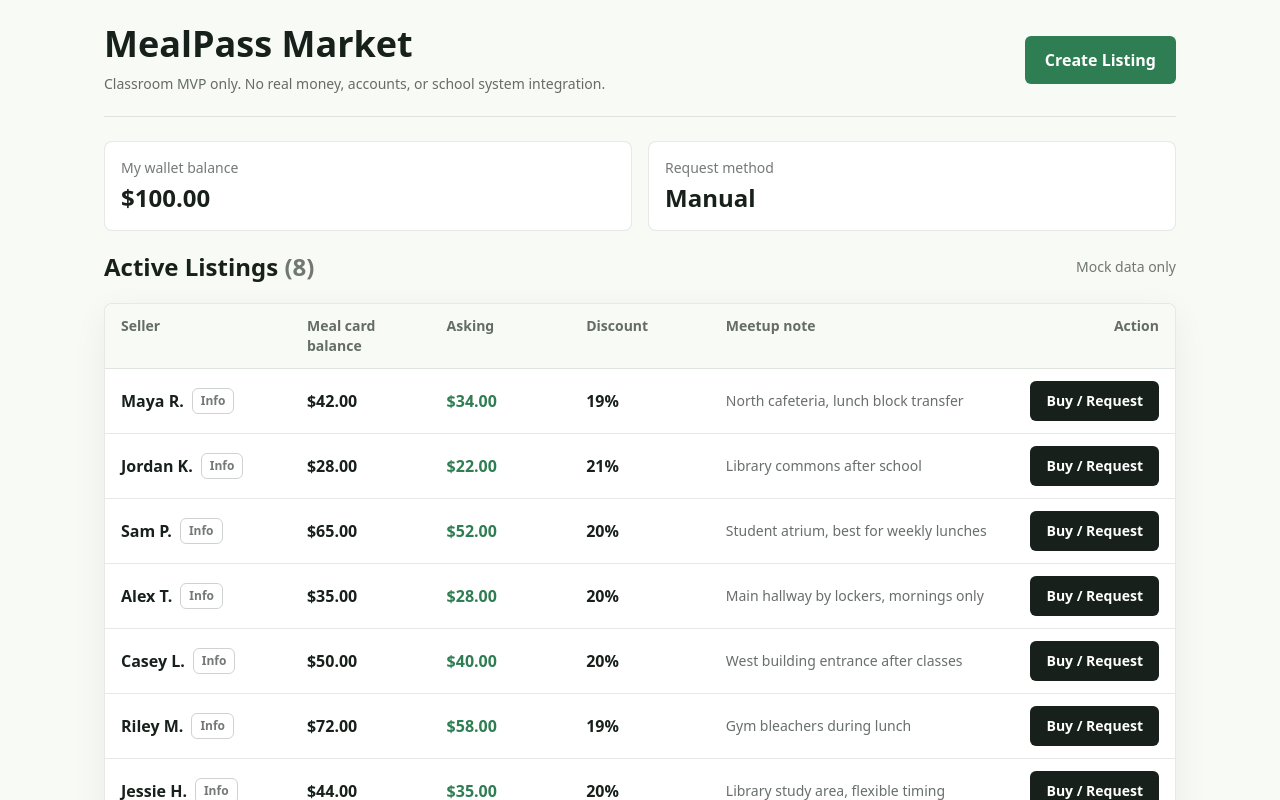
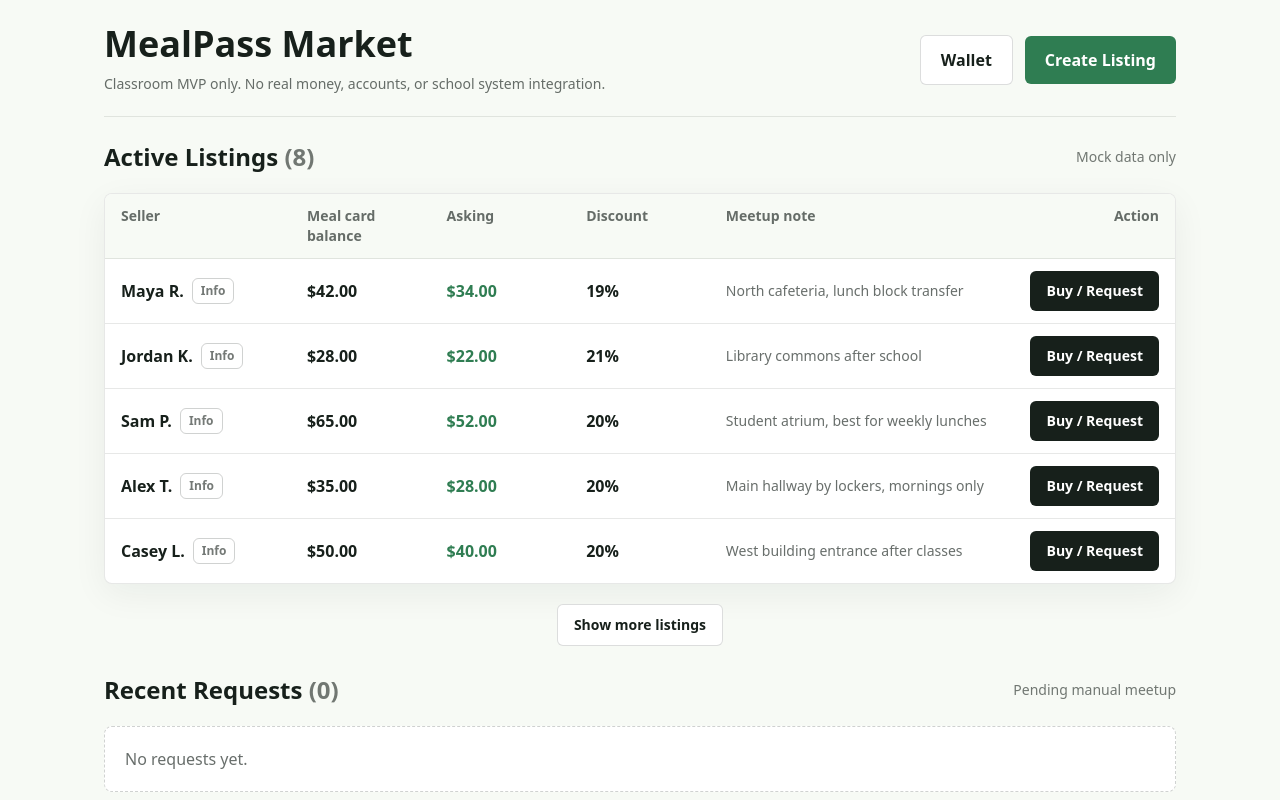
Before and after one commit to jack-li-codes/mealpass-market, a Next.js app: page / in a window 1280 px wide. Shown: the top 800 px of the page. Built offline with nearby package versions, Linux system fonts and the light colour scheme.

Commit message:
Clean up wallet and listing balance behavior

```diff
--- a/app/page.tsx
+++ b/app/page.tsx
@@ -143,6 +143,8 @@ export default function Home() {
   const [currentUserSellerName, setCurrentUserSellerName] = useState<string | null>(null);
   const [showDeliveryModal, setShowDeliveryModal] = useState(false);
   const [deliveryRequestId, setDeliveryRequestId] = useState<number | null>(null);
+  const [showWalletPanel, setShowWalletPanel] = useState(false);
+  const [showAllListings, setShowAllListings] = useState(false);
 
   function openListing(listing: Listing) {
     setSuccessMessage("");
@@ -321,6 +323,13 @@ export default function Home() {
     const existingListing = listings.find(
       (listing) => listing.sellerName === newListing.sellerName
     );
+    const availableMealPlanBalance =
+      mealPlanBalance + (existingListing?.balanceAmount ?? 0);
+
+    if (balanceAmount > availableMealPlanBalance) {
+      setSuccessMessage("Not enough Meal Plan Balance to create this listing.");
+      return;
+    }
 
     if (existingListing) {
       setPendingListing(newListing);
@@ -331,7 +340,13 @@ export default function Home() {
   }
 
   function createListing(listing: Listing) {
+    if (listing.balanceAmount > mealPlanBalance) {
+      setSuccessMessage("Not enough Meal Plan Balance to create this listing.");
+      return;
+    }
+
     setListings((currentListings) => [listing, ...currentListings]);
+    setMealPlanBalance((currentBalance) => currentBalance - listing.balanceAmount);
     setCurrentUserSellerName(listing.sellerName);
     setForm({
       sellerName: "",
@@ -347,12 +362,28 @@ export default function Home() {
 
   function confirmReplacement() {
     if (pendingListing) {
+      const existingListing = listings.find(
+        (listing) => listing.sellerName === pendingListing.sellerName
+      );
+      const restoredBalance = existingListing?.balanceAmount ?? 0;
+
+      if (pendingListing.balanceAmount > mealPlanBalance + restoredBalance) {
+        setSuccessMessage("Not enough Meal Plan Balance to update this listing.");
+        setShowConfirmation(false);
+        setPendingListing(null);
+        return;
+      }
+
       setListings((currentListings) =>
         currentListings.map((listing) =>
           listing.sellerName === pendingListing.sellerName
             ? pendingListing
             : listing
         )
+      );
+      setMealPlanBalance(
+        (currentBalance) =>
+          currentBalance + restoredBalance - pendingListing.balanceAmount
       );
       setCurrentUserSellerName(pendingListing.sellerName);
       setForm({
@@ -373,6 +404,7 @@ export default function Home() {
   }
 
   const deliveryRequest = deliveryRequestId ? recentRequests.find((r) => r.id === deliveryRequestId) ?? null : null;
+  const visibleListings = showAllListings ? listings : listings.slice(0, 5);
 
   return (
     <main className="min-h-screen bg-[#f7faf5] text-market-ink">
@@ -387,6 +419,13 @@ export default function Home() {
               integration.
             </p>
           </div>
+          <div className="relative flex flex-col gap-3 sm:flex-row sm:items-center">
+            <button
+              onClick={() => setShowWalletPanel((current) => !current)}
+              className="inline-flex items-center justify-center rounded-md border border-market-ink/15 bg-white px-5 py-3 font-bold text-market-ink transition hover:border-market-leaf/40 hover:text-market-leaf"
+            >
+              Wallet
+            </button>
             <button
               onClick={() => {
                 setSuccessMessage("");
@@ -397,6 +436,29 @@ export default function Home() {
             >
               Create Listing
             </button>
+
+            {showWalletPanel ? (
+              <div className="absolute right-0 top-full z-10 mt-3 w-72 rounded-lg border border-market-ink/10 bg-white p-4 shadow-[0_18px_45px_rgba(23,32,27,0.12)]">
+                <div className="grid gap-3">
+                  <div>
+                    <p className="text-sm text-market-ink/60">Flex Funds</p>
+                    <p className="mt-1 text-2xl font-black">
+                      {money.format(flexFunds)}
+                    </p>
+                  </div>
+                  <div className="border-t border-market-ink/10 pt-3">
+                    <p className="text-sm text-market-ink/60">Meal Plan Balance</p>
+                    <p className="mt-1 text-xl font-black">
+                      {money.format(mealPlanBalance)}
+                    </p>
+                  </div>
+                  <p className="text-xs leading-5 text-market-ink/55">
+                    Mock balances only. No real money is used.
+                  </p>
+                </div>
+              </div>
+            ) : null}
+          </div>
         </header>
 
         {successMessage ? (
@@ -407,19 +469,6 @@ export default function Home() {
 
         {view === "listings" ? (
           <section className="space-y-5">
-            <div className="grid gap-4 sm:grid-cols-2">
-              <div className="rounded-lg border border-market-ink/10 bg-white p-4">
-                <p className="text-sm text-market-ink/60">My wallet balance</p>
-                <p className="mt-1 text-2xl font-black">
-                  {money.format(flexFunds)}
-                </p>
-              </div>
-              <div className="rounded-lg border border-market-ink/10 bg-white p-4">
-                <p className="text-sm text-market-ink/60">Request method</p>
-                <p className="mt-1 text-2xl font-black">Manual</p>
-              </div>
-            </div>
-
             <div className="flex items-center justify-between gap-4">
               <h2 className="text-2xl font-black">Active Listings <span className="text-market-ink/60">({listings.length})</span></h2>
               <p className="text-sm text-market-ink/60">Mock data only</p>
@@ -436,7 +485,7 @@ export default function Home() {
                   <span className="text-right">Action</span>
                 </div>
 
-                {listings.map((listing) => {
+                {visibleListings.map((listing) => {
                   const discount = getDiscount(
                     listing.balanceAmount,
                     listing.askingPrice
@@ -515,6 +564,17 @@ export default function Home() {
                 </p>
               </div>
             )}
+
+            {listings.length > 5 ? (
+              <div className="flex justify-center">
+                <button
+                  onClick={() => setShowAllListings((current) => !current)}
+                  className="rounded-md border border-market-ink/15 bg-white px-4 py-2.5 text-sm font-bold text-market-ink transition hover:border-market-leaf/40 hover:text-market-leaf"
+                >
+                  {showAllListings ? "Show fewer listings" : "Show more listings"}
+                </button>
+              </div>
+            ) : null}
 
             <div className="flex items-center justify-between gap-4 pt-2">
               <h2 className="text-2xl font-black">Recent Requests <span className="text-market-ink/60">({recentRequests.length})</span></h2>
```
Lines whose indentation alone changed are shown as unchanged.
